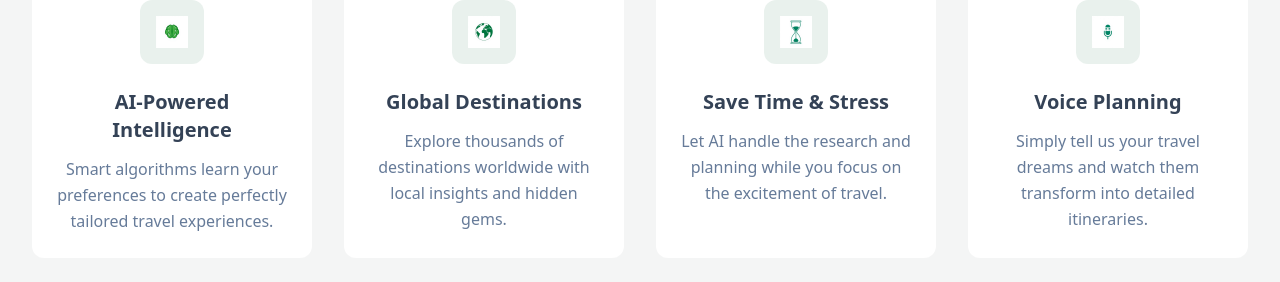
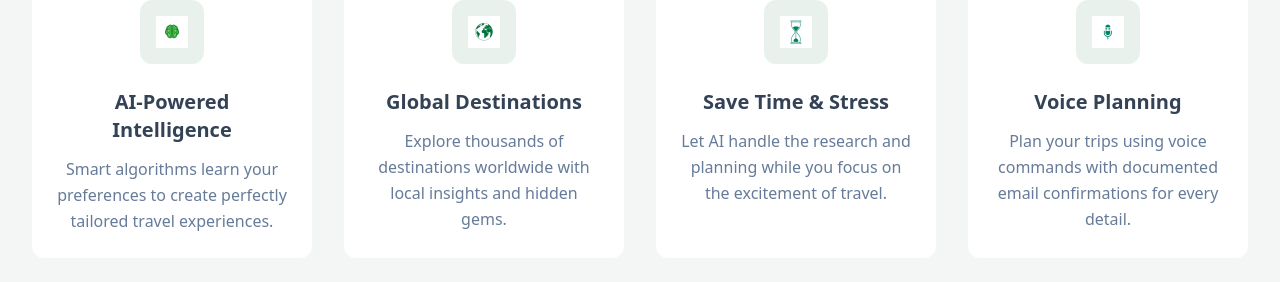
Before and after one commit to Aviral-Gokhale/N8N-AI-travel-planner-bot, a React (Vite) app: page / in a window 1280 px wide. Shown: the part 1080-1362 px from the top of the page. Built offline with nearby package versions, Linux system fonts and the light colour scheme.

Commit message:
Refactor: Change voice planning to email
Update the trip planning functionality to use email as the primary input for voice planning, aligning with documented requirements.

```diff
--- a/src/components/Features.tsx
+++ b/src/components/Features.tsx
@@ -22,7 +22,7 @@ const features = [
   {
     icon: microphoneIcon,
     title: "Voice Planning",
-    description: "Simply tell us your travel dreams and watch them transform into detailed itineraries."
+    description: "Plan your trips using voice commands with documented email confirmations for every detail."
   }
 ];
 
```
